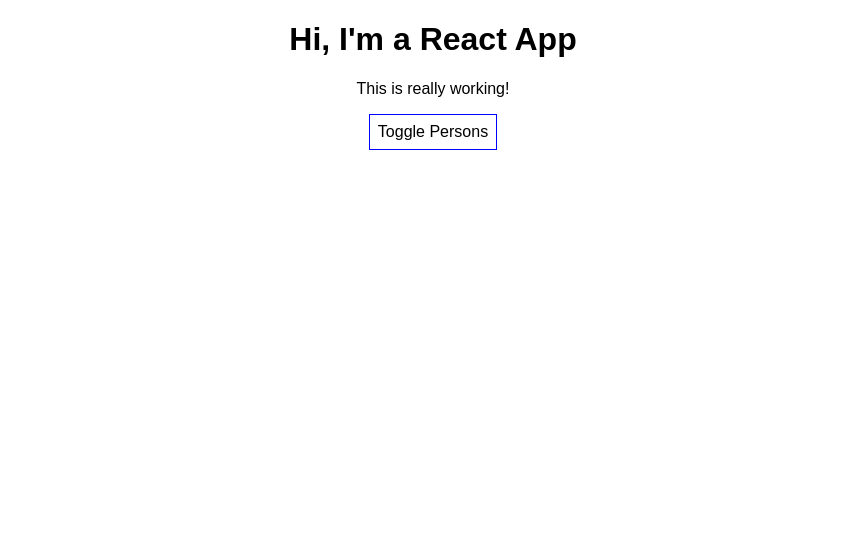
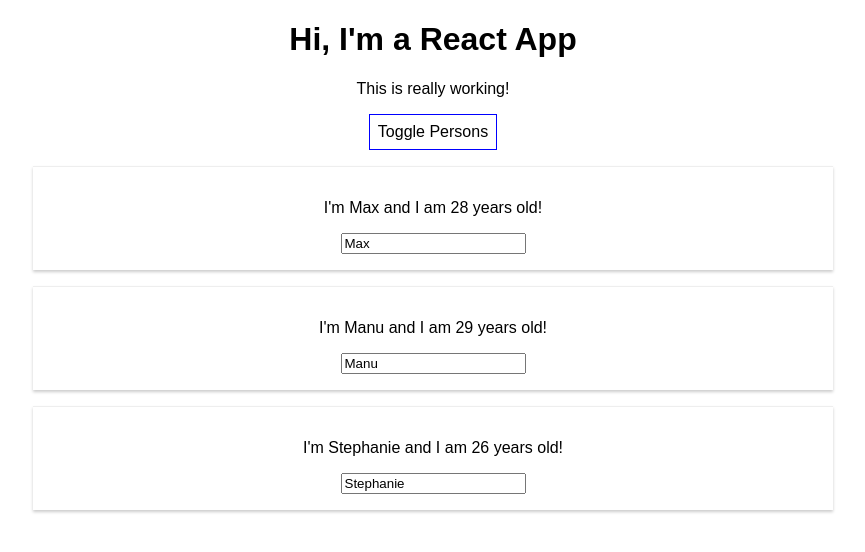
Before and after one commit to tansenkhan1990/reactjs_in_Practice, a React (Create React App) app in the folder udemy-app/: page / in a window 1280 px wide. Both pictures are taken after a click on the button "Toggle Persons". Shown: the top 552 px of the page, without its empty margins (207-1072 px from the left). Built offline with nearby package versions, Linux system fonts and the light colour scheme.

Commit message:
adding dynamic chages for list with state

```diff
--- a/udemy-app/src/App.js
+++ b/udemy-app/src/App.js
@@ -52,10 +52,15 @@
     let persons = null;
 
     if ( this.state.showPersons ) {
-     {this.state.persons.map( person =>{
-      < Person name = { person.name } age = { person.age } />
-     } )}
+     persons = (
+      <div>
+      {this.state.persons.map( person => {
+        return <Person name={person.name} age={person.age} />
+      })}
+      </div>
+     )
     }
+
 
     return (
       <div className="App">
@@ -66,7 +71,7 @@
           onClick={this.togglePersonsHandler}>Toggle Persons</button>
         {persons}
       </div>
-    );
+     );
     // return React.createElement('div', {className: 'App'}, React.createElement('h1', null, 'Does this work now?'));
   }
 }
```
